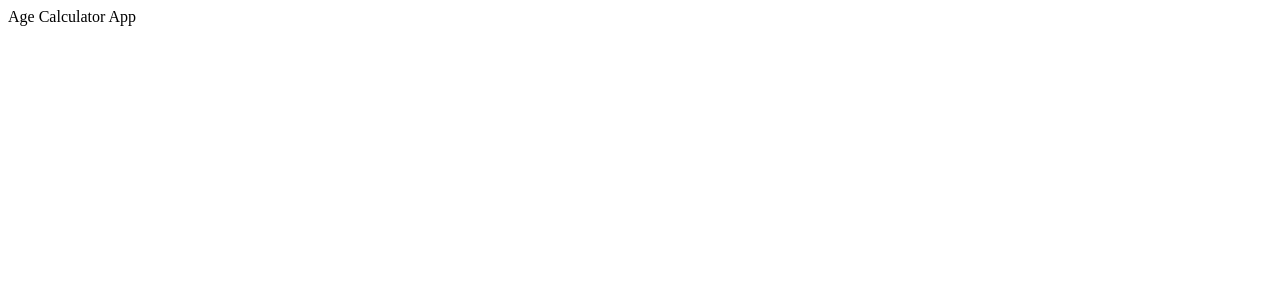
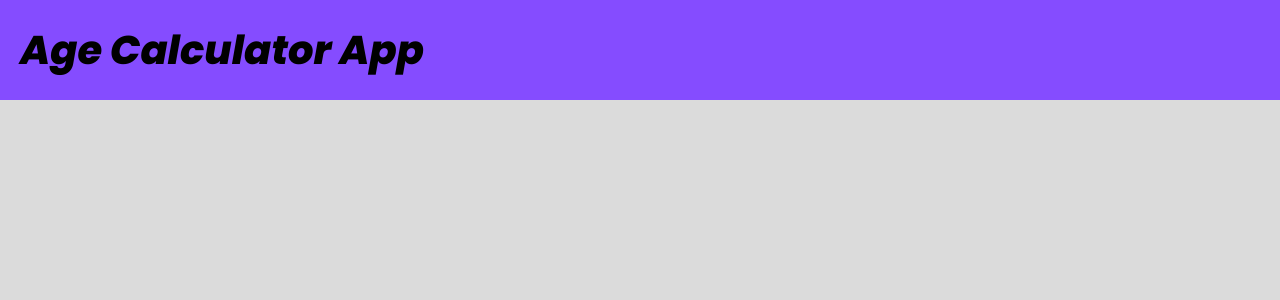
Before and after one commit to pkthunder87/age-calc-app, a React (Vite) app: page / in a window 1280 px wide. Shown: the top 300 px of the page. Built offline with nearby package versions, Linux system fonts and the light colour scheme.

Commit message:
Feat: Add styled components and GlobalStyles.js

```diff
--- a/index.html
+++ b/index.html
@@ -1,8 +1,14 @@
-<!DOCTYPE html>
+<!doctype html>
 <html lang="en">
   <head>
     <meta charset="UTF-8" />
     <meta name="viewport" content="width=device-width, initial-scale=1.0" />
+    <link rel="preconnect" href="https://fonts.googleapis.com" />
+    <link rel="preconnect" href="https://fonts.gstatic.com" crossorigin />
+    <link
+      href="https://fonts.googleapis.com/css2?family=Poppins:ital,wght@0,700;1,400;1,800&display=swap"
+      rel="stylesheet"
+    />
     <title>Age Calculator App</title>
   </head>
   <body>
--- a/package.json
+++ b/package.json
@@ -15,6 +15,7 @@
     "react-hook-form": "^7.48.2",
     "react-hot-toast": "^2.4.1",
     "react-router-dom": "^6.16.0",
+    "styled-components": "^6.1.1",
     "uninstall": "^0.0.0"
   },
   "devDependencies": {
--- a/src/App.jsx
+++ b/src/App.jsx
@@ -1,5 +1,30 @@
+import styled from "styled-components";
+import GlobalStyles from "./styles/GlobalStyles";
+
+const StyledApp = styled.main`
+  background-color: var(--color-purple);
+  padding: 2rem;
+  font-style: italic;
+`;
+
+const H1 = styled.h1`
+  font-size: 4rem;
+  font-weight: 700;
+`;
+
+const Inputs = styled.input`
+  font-size: 3.2rem;
+`;
+
 function App() {
-  return <div>Age Calculator App</div>;
+  return (
+    <>
+      <GlobalStyles />
+      <StyledApp>
+        <H1>Age Calculator App</H1>
+      </StyledApp>
+    </>
+  );
 }
 
 export default App;
--- a/src/styles/GlobalStyles.js
+++ b/src/styles/GlobalStyles.js
@@ -1 +1,43 @@
 import { createGlobalStyle } from "styled-components";
+
+const GlobalStyles = createGlobalStyle`
+:root {
+    /* Primary Colors */
+    --color-purple: hsl(259, 100%, 65%);
+    --color-light-red: hsl(0, 100%, 67%);
+
+    /* Neutral Colors */
+    --color-white: hsl(0, 0%, 100%);
+    --color-off-white: hsl(0, 0%, 94%);
+    --color-light-grey: hsl(0, 0%, 86%);
+    --color-smokey-grey: hsl(0, 1%, ;44%)
+    --color-off-black: hsl(0, 0%, 8%);
+}
+
+* {
+  margin: 0;
+  padding: 0;
+}
+
+*,
+*::before,
+*::after {
+  -webkit-box-sizing: inherit;
+          box-sizing: inherit;
+}
+
+html {
+  -webkit-box-sizing: border-box;
+          box-sizing: border-box;
+  font-size: 62.5%;
+}
+
+body {
+    height: 100dvh;
+    width: 100dvw;
+    background-color: var(--color-light-grey);
+    font-family: 'Poppins', sans-serif;
+}
+`;
+
+export default GlobalStyles;
```
Also changed, not shown: 1 other file (tests, documents, lock files or other folders).
